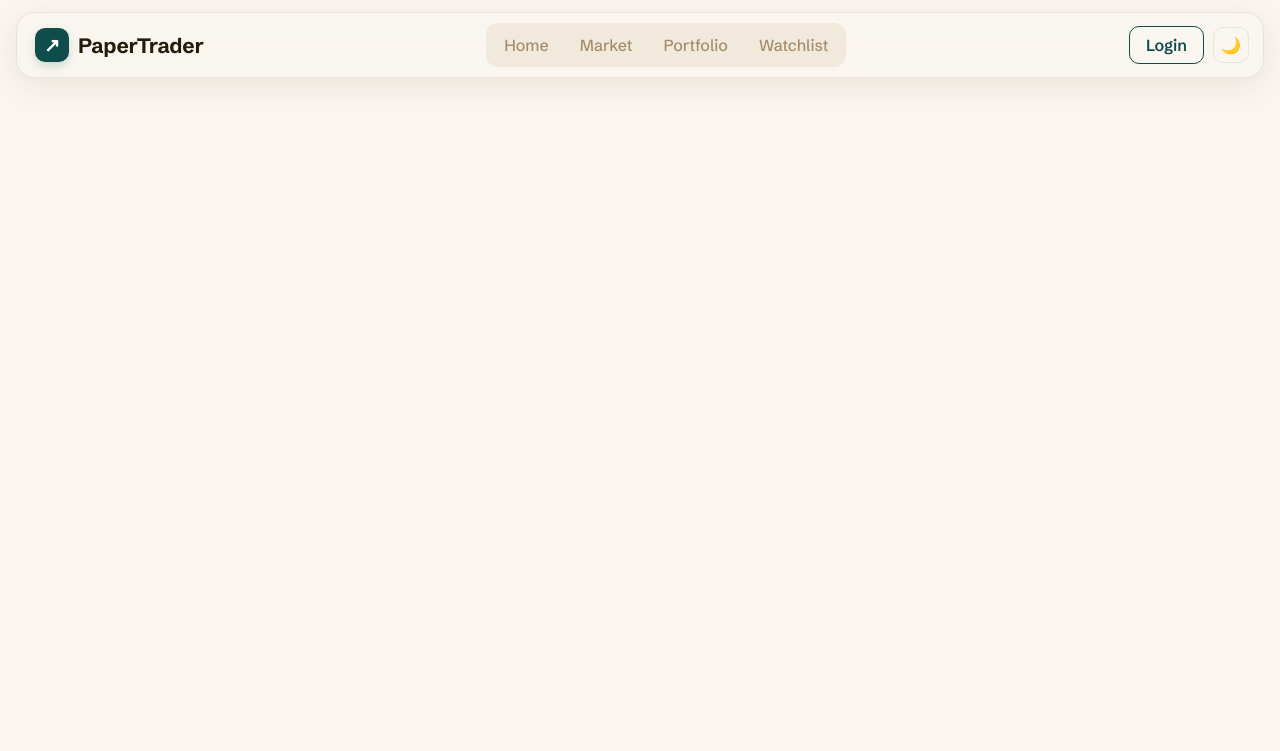
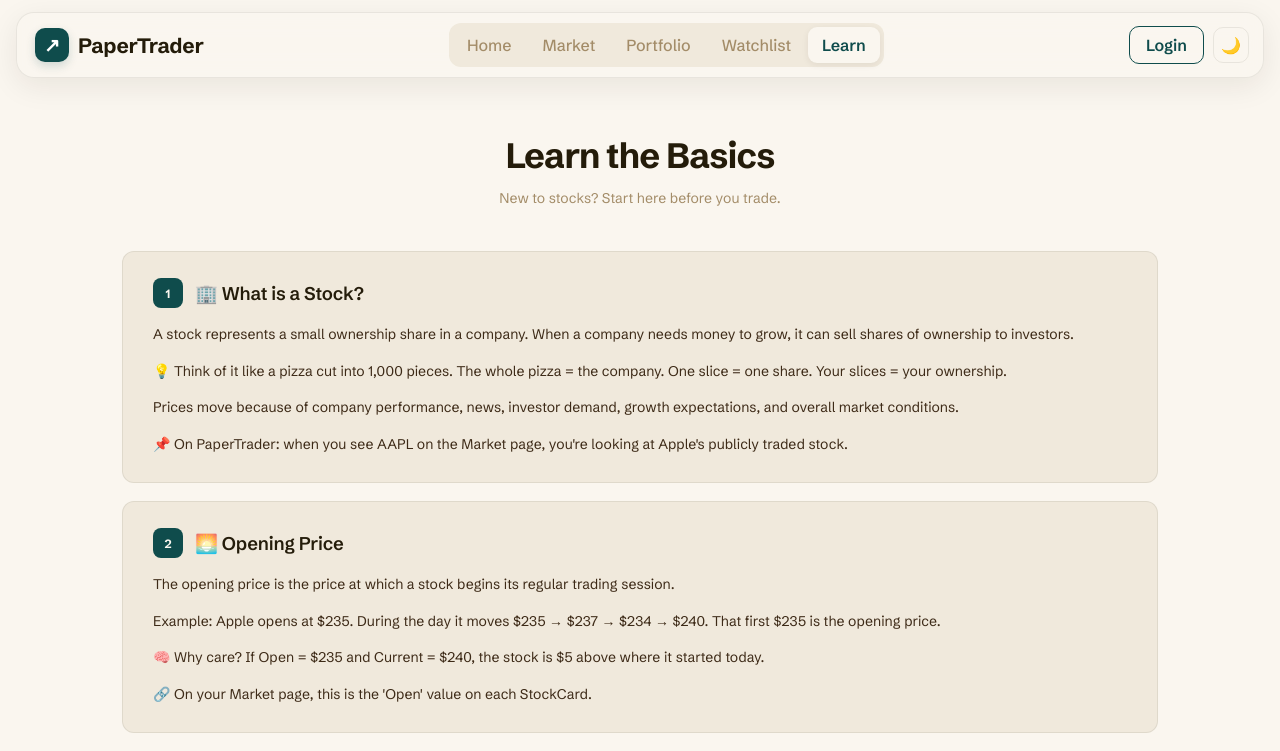
Before and after one commit to khyati170/PaperTrader, a React (Vite) app: page /lessons in a window 1280 px wide. Shown: the top 751 px of the page. Built offline with nearby package versions, Linux system fonts and the light colour scheme; no server answers.

Commit message:
Uploaded Lessons

```diff
--- a/src/App.jsx
+++ b/src/App.jsx
@@ -233,6 +233,7 @@ import WatchList from "./pages/WatchList";
 import StockDetail from "./StockDetail.jsx";
 import Login from "./pages/Login.jsx";
 import Portfolio from "./pages/Portfolio.jsx";
+import Lessons from "./pages/lessons.jsx";
 
 
 function App() {
@@ -481,6 +482,10 @@ function App() {
             />
           }
         />
+        <Route
+          path="/lessons"
+          element={<Lessons />}/>
+
       </Routes>
     </BrowserRouter>
   );
--- a/src/components/navbar.jsx
+++ b/src/components/navbar.jsx
@@ -54,6 +54,9 @@ function Navbar({ isAuthenticated, balance, onLogout }) {
         >
           Watchlist
         </NavLink>
+        <NavLink to="/lessons" onClick={() => setMenuOpen(false)}>
+          Learn
+        </NavLink>
       </div>
 
       <div className="navbar-actions">
--- /dev/null
+++ b/src/data/lessons.js
@@ -0,0 +1,80 @@
+const lessons = [
+  {
+    emoji: "🏢",
+    title: "What is a Stock?",
+    body: [
+      "A stock represents a small ownership share in a company. When a company needs money to grow, it can sell shares of ownership to investors.",
+      "💡 Think of it like a pizza cut into 1,000 pieces. The whole pizza = the company. One slice = one share. Your slices = your ownership.",
+      "Prices move because of company performance, news, investor demand, growth expectations, and overall market conditions.",
+      "📌 On PaperTrader: when you see AAPL on the Market page, you're looking at Apple's publicly traded stock.",
+    ],
+  },
+  {
+    emoji: "🌅",
+    title: "Opening Price",
+    body: [
+      "The opening price is the price at which a stock begins its regular trading session.",
+      "Example: Apple opens at $235. During the day it moves $235 → $237 → $234 → $240. That first $235 is the opening price.",
+      "🧠 Why care? If Open = $235 and Current = $240, the stock is $5 above where it started today.",
+      "🔗 On your Market page, this is the 'Open' value on each StockCard.",
+    ],
+  },
+  {
+    emoji: "🌙",
+    title: "Closing Price",
+    body: [
+      "The closing price is the stock's price at the end of the regular trading session.",
+      "Example: Open → $235, during the day → $238 → $241 → $239, Close → $239.",
+      "The previous day's closing price is commonly used as the reference point for calculating the day's price change.",
+      "⚠️ Closing price ≠ current price. Closing belongs to a finished session; current price is the latest live price.",
+    ],
+  },
+  {
+    emoji: "💰",
+    title: "Current Price",
+    body: [
+      "The current price is the latest available price of the stock — unlike open/close, it keeps changing while the market trades.",
+      "Example: 10 AM $236 → 11 AM $238 → 12 PM $237 → 1 PM $240.",
+      "🧠 Remember: Opening = where the day started · Current = where it is now · Closing = where the session ended.",
+    ],
+  },
+  {
+    emoji: "📈",
+    title: "High & Low",
+    body: [
+      "High = the highest price reached during the trading period. Low = the lowest price reached during that period.",
+      "Example: if Apple traded between $233 and $240, the day's range is $233 → $240.",
+      "💡 Easy way to remember: High = highest point, Low = lowest point.",
+    ],
+  },
+  {
+    emoji: "🔄",
+    title: "Price Change",
+    body: [
+      "This is the green/red number you see on a StockCard.",
+      "Example: Previous Close = $235, Current = $240 → the price increased by $5, or +2.13%.",
+      "🟢 Positive change: current price is higher than the previous close.",
+      "🔴 Negative change: current price is lower than the previous close.",
+    ],
+  },
+  {
+    emoji: "📊",
+    title: "Volume",
+    body: [
+      "Volume represents the number of shares traded during a particular period. Volume = 1,000,000 means 1 million shares changed hands.",
+      "🧠 Important: volume is not the number of people who bought the stock — one share being bought and sold counts as trading activity, so it measures shares traded, not unique investors.",
+      "Why look at it? Volume gives context to price movements — a big price move on high volume usually means stronger conviction behind it than the same move on low volume.",
+    ],
+  },
+  {
+    emoji: "🏦",
+    title: "Market Cap",
+    body: [
+      "Market capitalization is an estimate of the total market value of a company's outstanding shares.",
+      "Market Cap = Share Price × Shares Outstanding.",
+      "Example: if a company has 10 million shares at $50 each, its market cap is $500 million.",
+      "🧠 This means market cap moves for two reasons: the share price changes, or the company issues/buys back shares — not company size alone.",
+    ],
+  },
+];
+export default lessons;
--- /dev/null
+++ b/src/pages/Lessons.css
@@ -0,0 +1,91 @@
+.learn-page {
+  max-width: 1100px;
+  margin: 0 auto;
+  padding: 3.5rem 2rem 5rem;
+}
+
+.learn-page h1 {
+  color: var(--color-heading);
+  font-size: 2.2rem;
+  font-weight: 700;
+  text-align: center;
+  letter-spacing: -0.025em;
+  margin: 0;
+}
+
+.learn-subtitle {
+  color: var(--color-eyebrow);
+  text-align: center;
+  margin: 10px auto 42px;
+  font-size: 14px;
+  line-height: 1.6;
+  max-width: 620px;
+}
+
+.lesson-block {
+  background: var(--color-bg-alt);
+  border: 1px solid rgba(36, 28, 10, 0.08);
+  border-radius: 12px;
+  padding: 26px 30px;
+  margin-bottom: 18px;
+  transition: transform 0.2s ease, box-shadow 0.2s ease;
+}
+
+.lesson-block:hover {
+  transform: translateY(-2px);
+  box-shadow: 0 8px 24px rgba(36, 28, 10, 0.06);
+}
+
+.lesson-heading {
+  display: flex;
+  align-items: center;
+  gap: 12px;
+  margin-bottom: 14px;
+}
+
+.lesson-number {
+  flex-shrink: 0;
+  width: 30px;
+  height: 30px;
+  border-radius: 8px;
+  background: var(--color-accent);
+  color: var(--color-bg);
+  display: flex;
+  align-items: center;
+  justify-content: center;
+  font-size: 12px;
+  font-weight: 700;
+}
+
+.lesson-block h2 {
+  color: var(--color-heading);
+  font-size: 1.15rem;
+  font-weight: 600;
+  letter-spacing: -0.01em;
+  margin: 0;
+}
+
+.lesson-block p {
+  color: var(--color-subheading);
+  font-size: 14px;
+  line-height: 1.75;
+  margin: 0 0 12px;
+}
+
+.lesson-block p:last-child {
+  margin-bottom: 0;
+}
+
+@media (max-width: 768px) {
+  .learn-page {
+    padding: 2.5rem 1.25rem 4rem;
+  }
+
+  .learn-page h1 {
+    font-size: 1.9rem;
+  }
+
+  .lesson-block {
+    padding: 22px;
+  }
+}
--- /dev/null
+++ b/src/pages/lessons.jsx
@@ -0,0 +1,27 @@
+import lessons from "../data/lessons";
+import "./Lessons.css";
+
+export default function Lessons() {
+  return (
+    <div className="learn-page">
+      <h1>Learn the Basics</h1>
+      <p className="learn-subtitle">
+        New to stocks? Start here before you trade.
+      </p>
+
+      {lessons.map((lesson, index) => (
+        <div key={lesson.title} className="lesson-block">
+          <div className="lesson-heading">
+            <span className="lesson-number">{index + 1}</span>
+            <h2>
+              {lesson.emoji} {lesson.title}
+            </h2>
+          </div>
+          {lesson.body.map((line, i) => (
+            <p key={i}>{line}</p>
+          ))}
+        </div>
+      ))}
+    </div>
+  );
+}
```
